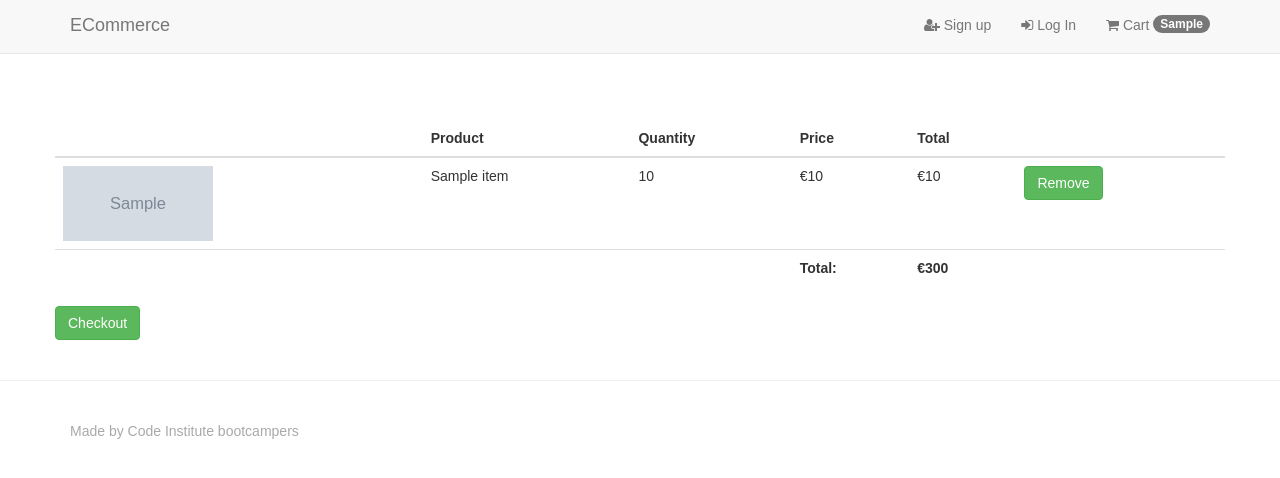
After one commit to katiemodonnell/ecommerce, a Django app: template cart/templates/cart/view_cart.html in a window 1280 px wide. The commit adds this page. Shown: the top 478 px of the page. Run offline with Django 3.2, Linux system fonts and the light colour scheme; the template is opened without the code that fills it: most values are stand-ins (such as "Sample title", 1, 10 or a date in 2020); grey boxes marked "Sample" are stand-in pictures; some libraries are stand-ins or nearby versions.

Commit message:
cart items working

```diff
--- /dev/null
+++ b/cart/contexts.py
@@ -0,0 +1,6 @@
+def items_in_cart(request):
+    cart = request.session.get('cart', {})
+    count = 0
+    for product, quantity in cart.items():
+        count += quantity
+    return{'items_in_cart': count}
--- /dev/null
+++ b/cart/templates/cart/view_cart.html
@@ -0,0 +1,51 @@
+{% extends 'base.html' %}
+
+{% block content %}
+
+<table class="table">
+    <thead>
+        <tr>
+            <th></th>
+            <th>Product</th>
+            <th>Quantity</th>
+            <th>Price</th>
+            <th>Total</th>
+            <th></th>
+        </tr>
+    </thead>
+    <tbody>
+
+        {% for item in cart_items %}
+        <tr>
+            <td><img width="150" height="75" src="{{ MEDIA_URL }}{{ item.image}}"/></td>
+            <td>{{ item.name }}</td>
+            <td>{{ item.quantity }}</td>
+            <td>€{{ item.price }}</td>
+            <td>€{{ item.total }}</td>
+            <td><form method="post" action="#">
+                {% csrf_token %}
+                <input type="submit" class="btn btn-success" value="Remove"/>
+                </form>
+            </td>
+        </tr>
+        {% endfor %}
+
+
+
+
+
+
+        <tr>
+            <td></td>
+            <td></td>
+            <td></td>
+            <td><strong>Total:</strong></td>
+            <td><strong>€300</strong></td>
+            <td></td>
+        </tr>
+    </tbody>
+</table>
+
+<a href="#" class="btn btn-success" role="button">Checkout</a>
+
+{% endblock %}
--- a/django_ecommerce/settings/base.py
+++ b/django_ecommerce/settings/base.py
@@ -69,6 +69,7 @@ TEMPLATES = [
                 'django.contrib.auth.context_processors.auth',
                 'django.contrib.messages.context_processors.messages',
                 'django.template.context_processors.media',
+                'cart.contexts.items_in_cart'
             ],
         },
     },
--- a/django_ecommerce/urls.py
+++ b/django_ecommerce/urls.py
@@ -17,7 +17,7 @@ from django.contrib import admin
 from django.urls import path, include
 from accounts.views import signup, show_profile
 from products.views import product_list, product_detail
-from cart.views import add_to_cart
+from cart.views import add_to_cart, view_cart
 from django.views.static import serve
 from django.conf import settings
 
@@ -31,4 +31,7 @@ urlpatterns = [
     path('media/<path:path>', serve, {'document_root': settings.MEDIA_ROOT}),
     path('products/<int:id>/', product_detail, name='product_detail'),
     path('cart/add/', add_to_cart, name='add_to_cart'),
+    path('cart/view/', view_cart, name='view_cart'),
+
+
 ]
--- a/templates/base.html
+++ b/templates/base.html
@@ -1,6 +1,7 @@
 {% load staticfiles %}
 <!DOCTYPE html>
 <html lang="en">
+
 <head>
     <meta charset="UTF-8">
     <meta name="viewport" content="width=device-width, initial-scale=1.0">
@@ -10,15 +11,13 @@
     {% block head_style %}
     <link rel="stylesheet" href="https://bootswatch.com/3/sandstone/bootstrap.min.css">
     <link rel="stylesheet" href="https://maxcdn.bootstrapcdn.com/font-awesome/4.7.0/css/font-awesome.min.css" type="text/css" />
-    <link rel="stylesheet" href="{% static 'css/style.css' %}">
-    {% endblock head_style %}
-
-    {% block head_js %}
+    <link rel="stylesheet" href="{% static 'css/style.css' %}"> {% endblock head_style %} {% block head_js %}
     <script src="https://cdnjs.cloudflare.com/ajax/libs/jquery/3.2.1/jquery.min.js"></script>
     <script src="https://cdnjs.cloudflare.com/ajax/libs/twitter-bootstrap/3.3.7/js/bootstrap.min.js"></script>
 
     {% endblock head_js %}
 </head>
+
 <body>
     <!-- Fixed masthead -->
     <nav class="navbar navbar-masthead navbar-default navbar-fixed-top">
@@ -38,10 +37,13 @@
                     {% if user.is_authenticated %}
                     <li><a href="{% url 'profile' %}"><i class="fa fa-user"></i> Profile</a></li>
                     <li><a href="{% url 'logout' %}"><i class="fa fa-sign-out"></i> Log Out</a></li>
-                    {%  else %}
+                    {% else %}
                     <li><a href="{% url 'signup' %}"><i class="fa fa-user-plus"></i> Sign up</a></li>
                     <li><a href="{% url 'login' %}"><i class="fa fa-sign-in"></i> Log In</a></li>
                     {% endif %}
+                    <li><a href="{% url 'view_cart' %}"><i class="fa fa-shopping-cart"></i> Cart
+                        <label class="badge badge-light">{{ items_in_cart }}</label></a>
+                    </li>
                 </ul>
             </div>
         </div>
@@ -50,9 +52,7 @@
     {% if messages %}
     <div class="alert alert-success">
         <div class="messages">
-                {% for message in messages %}
-                    {{ message }}
-                {% endfor %}
+            {% for message in messages %} {{ message }} {% endfor %}
         </div>
     </div>
     {% endif %}
@@ -69,4 +69,5 @@
         </div>
     </footer>
 </body>
+
 </html>
```
Also changed, not shown: cart/views.py (+28 -2 lines). Lines whose indentation alone changed are shown as unchanged.
